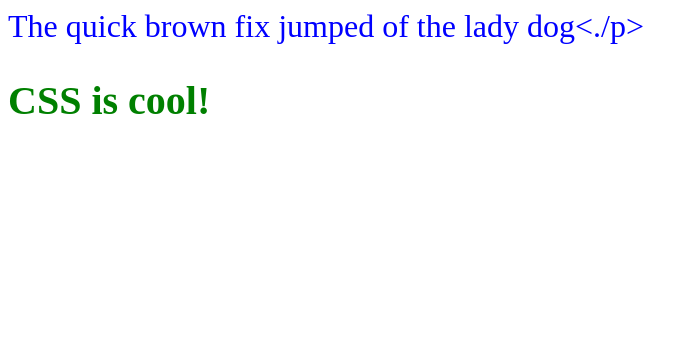
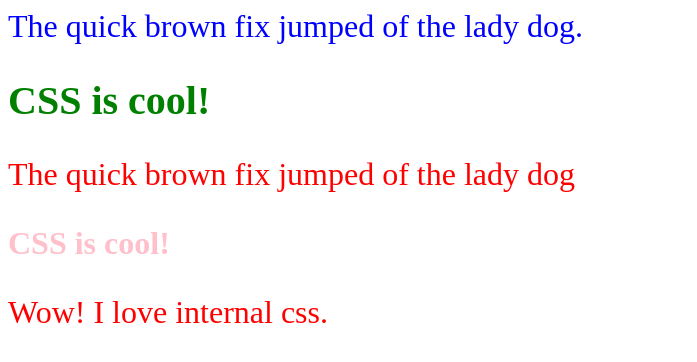
Before and after one commit to saarthak08/CompleteWebDeveloperCourse, a plain HTML site: page 2-css/webpage-with-style.html in a window 1280 px wide. Shown: the whole page, without its empty margins (0-697 px from the left). Drawn offline with Linux system fonts and the light colour scheme.

Commit message:
Implemented internal css

```diff
--- a/2-css/webpage-with-style.html
+++ b/2-css/webpage-with-style.html
@@ -1,10 +1,24 @@
 <html>
     <head>
         <title>Webpage with Style</title>
+        <style type="text/css">
+         p{
+             color:red;
+             font-size:200%;
+         }
+         h1{
+             color:pink;
+         }
+
+
+        </style>
     </head>
 
     <body>
-        <p style="color:blue; font-size:200%">The quick brown fix jumped of the lady dog<./p>
-        <h1 style="color:green; font-size:250%">CSS is cool!</h1>
+        <p style="color:blue; font-size:200%;">The quick brown fix jumped of the lady dog.</p>
+        <h1 style="color:green; font-size:250%;">CSS is cool!</h1>
+        <p>The quick brown fix jumped of the lady dog</p>
+        <h1>CSS is cool!</h1>
+        <p>Wow! I love internal css.</p>
     </body>
 </html>
```
